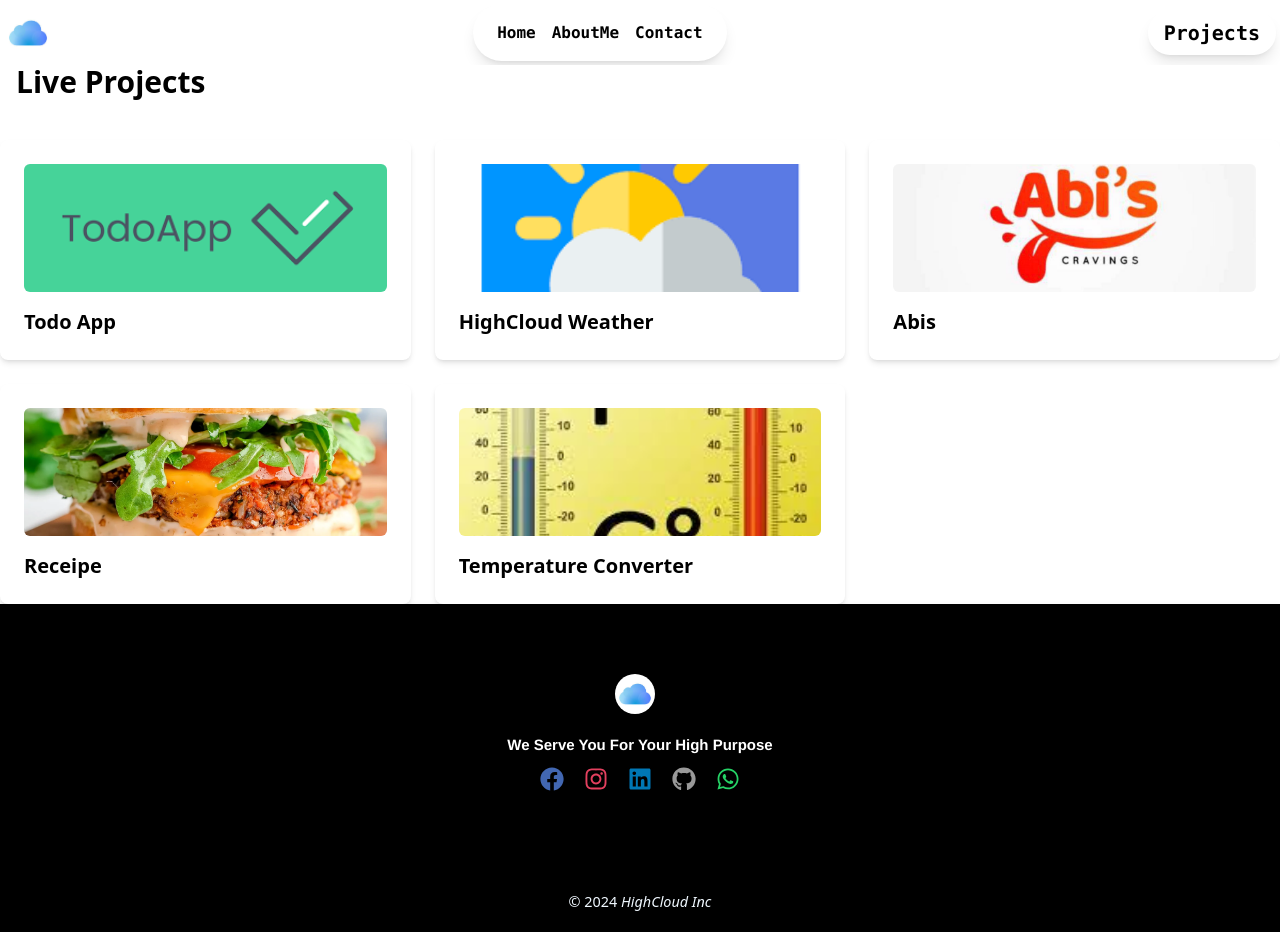
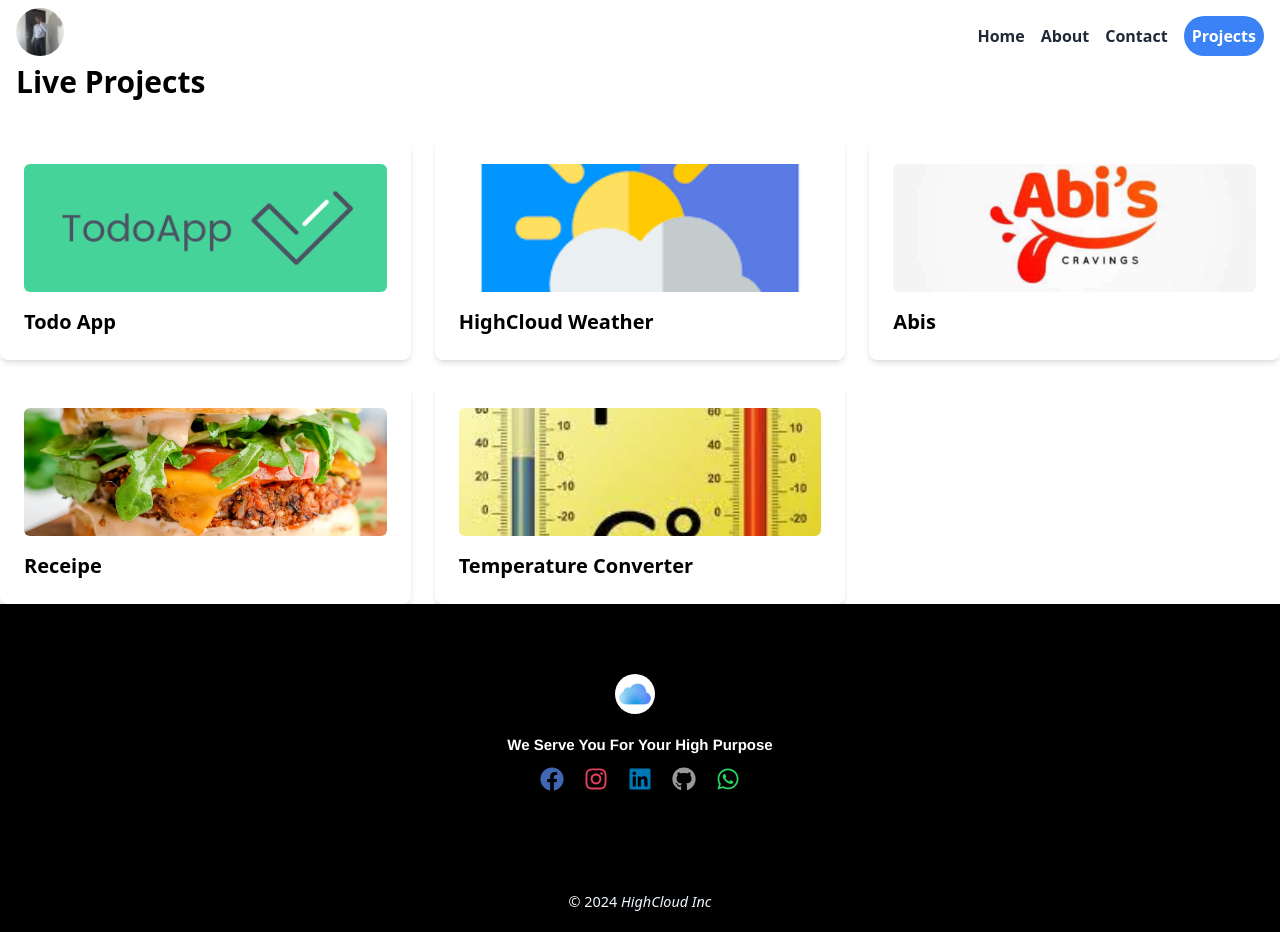
Before and after one commit to quadribola91/Portfolio0, a React (Create React App) app: page /projects in a window 1280 px wide. Built offline with nearby package versions, Linux system fonts and the light colour scheme.

Commit message:
Update Navbar2.js

```diff
--- a/src/Navbar2.js
+++ b/src/Navbar2.js
@@ -1,173 +1,145 @@
-// Navbar2.js
-import React, { useState, useEffect } from "react";
-import { Link, useLocation } from "react-router-dom";
-import logo1 from "./pictures/highC.jpeg";
-import "./Navbar2.css"; // Import the CSS file for styling
+import React, { useState } from "react";
+import { Link } from "react-router-dom";
+import logo1 from "./ProfilePic.jpg";
 
-function Navbar2() {
-  const [isNavOpen, setIsNavOpen] = useState(false);
-  const location = useLocation();
+const Navbar2 = () => {
+  const [isOpen, setIsOpen] = useState(false);
 
-  const toggleNav = () => {
-    setIsNavOpen(!isNavOpen);
+  const handleToggle = () => {
+    setIsOpen(!isOpen);
   };
 
-  useEffect(() => {
-    const handleScroll = () => {
-      const navbar = document.getElementById("navbar");
-      const scrollPosition = window.scrollY;
-      const threshold = 200;
-
-      if (scrollPosition > threshold) {
-        navbar.classList.add("fixed-bottom");
-      } else {
-        navbar.classList.remove("fixed-bottom");
-      }
-    };
-
-    window.addEventListener("scroll", handleScroll);
-
-    return () => {
-      window.removeEventListener("scroll", handleScroll);
-    };
-  }, []);
-
   return (
-    <header className={`bg-white ${isNavOpen ? "md:hidden" : ""}`} id="navbar">
-      <div className="bg-white container fixed top-0 z-50 overflow-hidden mt-0 mb-12 mx-auto top-0 flex items-center  justify-between p-1">
-        {/* Container for logo */}
-        <div className="flex items-center">
-          <img src={logo1} className="rounded-full h-12" alt="Logo" />
+    <div className="bg-white top-0 left-0 w-full z-50 fixed">
+      <div className="max-w-7xl mx-auto px-4">
+        <div className="flex justify-between h-16">
+          <div className="flex">
+            <div className="flex-shrink-0 flex items-center">
+              <Link to="/" className="text-white">
+                <img
+                  src={logo1}
+                  alt="Logo"
+                  className="w-12 h-12 rounded-full"
+                />
+              </Link>
             </div>
-
-        {/* Container for middle components */}
-        <div
-          className={`hidden md:flex items-center space-x-4  ${
-            isNavOpen ? "block" : "hidden"
-          }`}
-        >
-          <div className="nav-center bg-white p-4 rounded-full shadow-lg">
+          </div>
+          <div className="flex">
+            <div className="hidden lg:block mt-4">
+              <div className="ml-10 flex items-baseline space-x-4">
                 <Link
-              to="/home"
-              className={`text-black hover:text-gray-700 font-mono hover:font-sans font-bold m-2 ${
-                location.pathname === "/Home" ? "hover:text-green-500" : ""
-              } transition`}
+                  to="/"
+                  className="text-gray-800 font-bold hover:text-gray-300"
                 >
                   Home
                 </Link>
                 <Link
-              to="/AboutMe"
-              className={`text-black hover:text-gray-700 font-mono hover:font-sans font-bold m-2 ${
-                location.pathname === "/AboutMe" ? "hover:text-green-500" : ""
-              } transition`}
+                  to="/Home"
+                  className="text-gray-800 font-bold hover:text-gray-300"
                 >
-              AboutMe
+                  About
                 </Link>
                 <Link
                   to="/contact"
-              className={`text-black hover:text-gray-700 font-mono hover:font-sans font-bold m-2 ${
-                location.pathname === "/contact" ? "hover:text-green-500" : ""
-              } transition`}
+                  className="text-gray-800 font-bold hover:text-gray-300"
                 >
                   Contact
                 </Link>
-          </div>
-        </div>
-
-        {/* Container for Sign Agreement */}
-        <div
-          className={`hidden md:flex items-center space-x-4 ${
-            isNavOpen ? "hidden" : "block"
-          }`}
-        >
-          <div className="nav-center bg-red p-2 rounded-full shadow-lg">
+                <button className="bg-blue-500 hover:bg-blue-200 ml-10 p-2 rounded-full ">
                   <Link
                     to="/projects"
-              className={`text-black hover:text-red-800 text-xl font-mono hover:font-sans font-bold m-2 font-bold m-2 ${
-                location.pathname === "/projects" ? "hover:text-red-500" : ""
-              } transition`}
+                    className="text-white hover:text-white font-bold text-mono"
                   >
                     Projects
                   </Link>
-            {/* Add other navigation links as needed */}
+                </button>
               </div>
             </div>
-
-        {/* Toggle button for mobile */}
-        <div className="md:hidden">
-          <button onClick={toggleNav} className="focus:outline-none">
+            <div className="lg:hidden">
+              <button
+                onClick={handleToggle}
+                className="bg-gray-800 inline-flex items-center justify-center p-2 rounded-md text-gray-400 hover:text-white hover:bg-gray-700 focus:outline-none focus:ring-2 focus:ring-offset-2 focus:ring-offset-gray-800 focus:ring-white"
+                aria-expanded="false"
+              >
+                <span className="sr-only">Open main menu</span>
+                {/* Icon when menu is closed */}
+                {!isOpen ? (
                   <svg
+                    className="block h-6 w-6"
                     xmlns="http://www.w3.org/2000/svg"
-              className={`h-6 w-6 ${isNavOpen ? "hidden" : "block"}`}
                     fill="none"
                     viewBox="0 0 24 24"
                     stroke="currentColor"
+                    aria-hidden="true"
                   >
                     <path
                       strokeLinecap="round"
                       strokeLinejoin="round"
                       strokeWidth="2"
-                d="M4 6h16M4 12h16m-7 6h7"
-              ></path>
+                      d="M4 6h16M4 12h16M4 18h16"
+                    />
                   </svg>
+                ) : (
+                  // Icon when menu is open
                   <svg
+                    className="block h-6 w-6"
                     xmlns="http://www.w3.org/2000/svg"
-              className={`h-6 w-6 ${isNavOpen ? "block" : "hidden"}`}
                     fill="none"
                     viewBox="0 0 24 24"
                     stroke="currentColor"
+                    aria-hidden="true"
                   >
                     <path
                       strokeLinecap="round"
                       strokeLinejoin="round"
                       strokeWidth="2"
                       d="M6 18L18 6M6 6l12 12"
-              ></path>
+                    />
                   </svg>
+                )}
               </button>
             </div>
           </div>
+        </div>
+      </div>
 
-      {/* Adjusted styles for more space, increased width, and reduced padding */}
-      <div className={`md:hidden ${isNavOpen ? "block" : "hidden"} px-6`}>
-        <div className="flex flex-col items-center space-y-4 mt-8 p-4">
+      {/* Mobile menu */}
+      {isOpen && (
+        <div className="lg:hidden" id="mobile-menu">
+          <div className="px-2 pt-2 pb-3 space-y-1 sm:px-3">
             <Link
-            to="/Home"
-            className={`text-black hover:text-gray-700 text-xl font-mono hover:font-sans font-bold m-2 transition ${
-              location.pathname === "/Home" ? "active" : ""
-            }`}
+              to="/"
+              className="text-gray-600 font-bold hover:bg-gray-700 hover:text-white block px-3 py-2 rounded-md text-base"
             >
               Home
             </Link>
+
             <Link
-            to="/AboutMe"
-            className={`text-black hover:text-gray-700 text-xl font-mono hover:font-sans font-bold m-2 transition ${
-              location.pathname === "/AboutMe" ? "active" : ""
-            }`}
+              to="/Home"
+              className="text-gray-600 font-bold hover:bg-gray-700 hover:text-white block px-3 py-2 rounded-md text-base"
             >
-            AboutMe
+              About
             </Link>
+
             <Link
               to="/contact"
-            className={`text-black hover:text-gray-700 text-xl font-mono hover:font-sans font-bold m-2 transition ${
-              location.pathname === "/contact" ? "active" : ""
-            }`}
+              className="text-gray-600 font-bold hover:bg-gray-700 hover:text-white block px-3 py-2 rounded-md text-base"
             >
               Contact
             </Link>
+            <button className="bg-blue-700 mt-6 p-2 rounded-full hover:bg-blue-300 px-3 py-2">
               <Link
                 to="/projects"
-            className={`bg-blue-800 hover:bg-blue-200 text-xl hover:text-green-800 text-white rounded-full px-2 py-2 font-medium ${
-              location.pathname === "/projects" ? "active" : ""
-            }`}
+                className=" text-white hover:text-white font-bold block text-mono "
               >
                 Projects
               </Link>
-          {/* Sign Agreement button is intentionally omitted in mobile view */}
+            </button>
           </div>
         </div>
-    </header>
+      )}
+    </div>
   );
-}
+};
 
 export default Navbar2;
```
Lines whose indentation alone changed are shown as unchanged.
